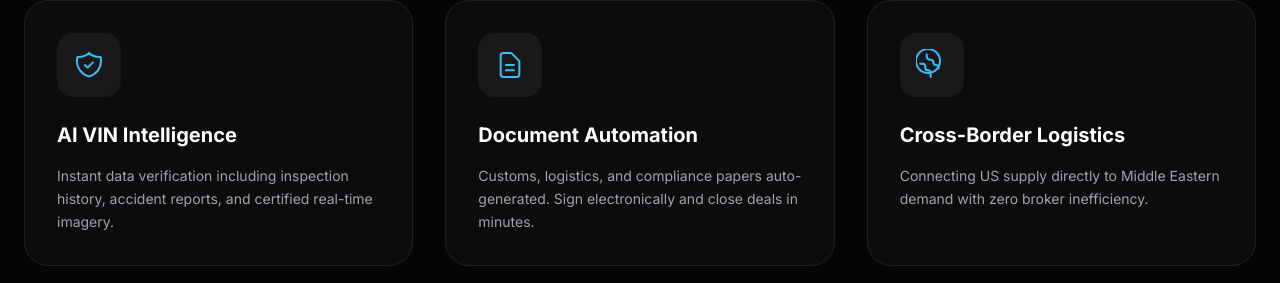
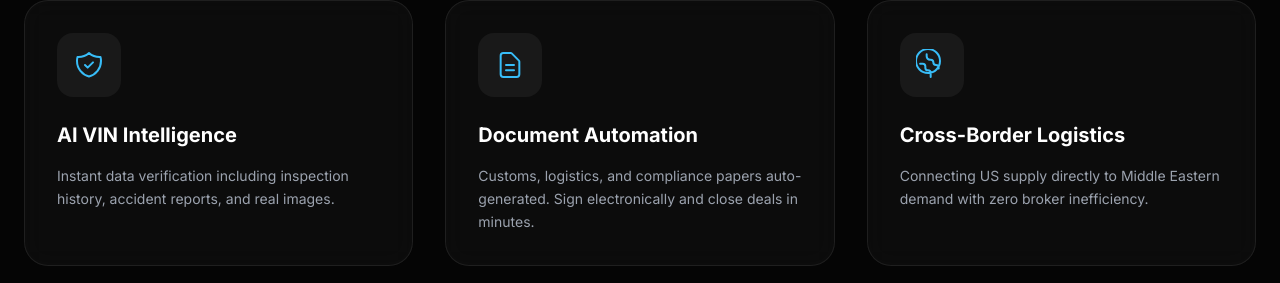
Before and after one commit to syrjinho/motra-web, a React (Vite) app: page / in a window 1280 px wide. Shown: the part 1162-1445 px from the top of the page. Built offline with nearby package versions, Linux system fonts and the light colour scheme; a web font is replaced by a local one.

Commit message:
Add files via upload

```diff
--- a/components/Features.tsx
+++ b/components/Features.tsx
@@ -1,10 +1,9 @@
-
 import React from 'react';
 
 const FEATURE_LIST = [
   {
     title: "AI VIN Intelligence",
-    description: "Instant data verification including inspection history, accident reports, and certified real-time imagery.",
+    description: "Instant data verification including inspection history, accident reports, and real images.",
     icon: (
       <svg className="w-8 h-8 text-sky-400" fill="none" stroke="currentColor" viewBox="0 0 24 24">
         <path strokeLinecap="round" strokeLinejoin="round" strokeWidth="1.5" d="M9 12l2 2 4-4m5.618-4.016A11.955 11.955 0 0112 2.944a11.955 11.955 0 01-8.618 3.04A12.02 12.02 0 003 9c0 5.591 3.824 10.29 9 11.622 5.176-1.332 9-6.03 9-11.622 0-1.042-.133-2.052-.382-3.016z" />
--- a/components/VehicleGallery.tsx
+++ b/components/VehicleGallery.tsx
@@ -13,7 +13,7 @@ const SUV_COLLECTION = [
     name: "Porsche Cayenne Turbo",
     year: "2024",
     price: "$148,500",
-    img: "https://www.netcarshow.com/Porsche-Cayenne_Turbo_E-Hybrid_Coupe-2024-wallpaper.jpg",
+    img: "https://images.pistonheads.com/nimg/47779/blobid0.jpg",
     status: "Export Ready",
     specs: "4.0L V8 • S"
   },
```
